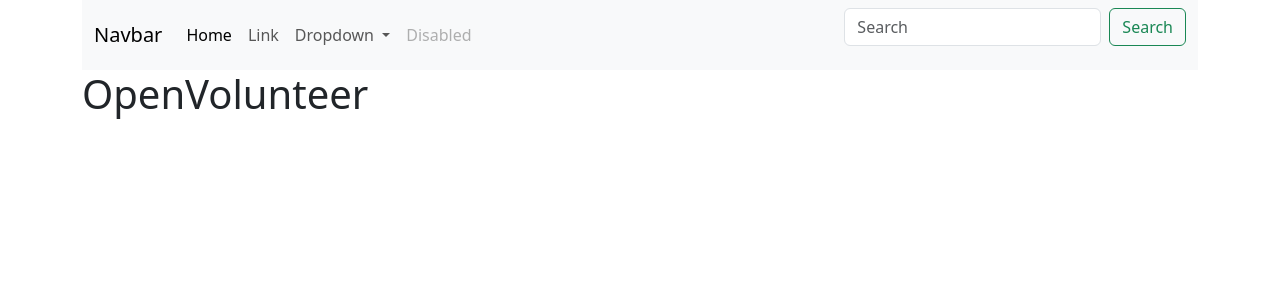
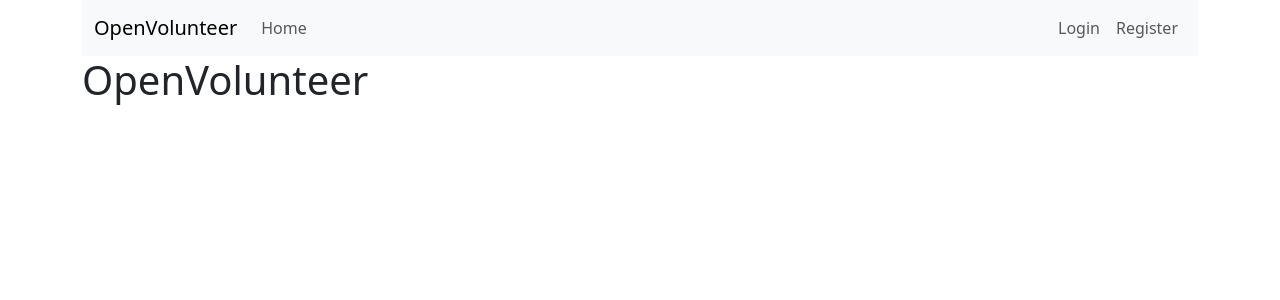
Before and after one commit to rodneygauna/openvolunteer, a Flask app: page / in a window 1280 px wide. Shown: the top 300 px of the page. Run offline with Flask 3, Linux system fonts and the light colour scheme; parts of the project's set-up code (start-up, migrations or seed data) failed here and were passed over; some libraries are stand-ins or nearby versions.

Commit message:
navbar logic updates

```diff
--- a/web/templates/navigation.html
+++ b/web/templates/navigation.html
@@ -1,7 +1,7 @@
 {% block navbar %}
 <nav class="navbar navbar-expand-lg bg-body-tertiary">
   <div class="container-fluid">
-    <a class="navbar-brand" href="#">Navbar</a>
+    <a class="navbar-brand" href="{{ url_for('core.index') }}">OpenVolunteer</a>
     <button
       class="navbar-toggler"
       type="button"
@@ -16,41 +16,37 @@
     <div class="collapse navbar-collapse" id="navbarSupportedContent">
       <ul class="navbar-nav me-auto mb-2 mb-lg-0">
         <li class="nav-item">
-          <a class="nav-link active" aria-current="page" href="#">Home</a>
+          <a class="nav-link" href="{{ url_for('core.index') }}">Home</a>
         </li>
+        {% if current_user.is_authenticated %}
         <li class="nav-item">
           <a class="nav-link" href="#">Link</a>
         </li>
-        <li class="nav-item dropdown">
-          <a
-            class="nav-link dropdown-toggle"
-            href="#"
-            role="button"
-            data-bs-toggle="dropdown"
-            aria-expanded="false"
-          >
-            Dropdown
-          </a>
-          <ul class="dropdown-menu">
-            <li><a class="dropdown-item" href="#">Action</a></li>
-            <li><a class="dropdown-item" href="#">Another action</a></li>
-            <li><hr class="dropdown-divider" /></li>
-            <li><a class="dropdown-item" href="#">Something else here</a></li>
-          </ul>
+        {% endif %} {% if current_user.is_authenticated and
+        current_user.role=='admin' %}
+        <li class="nav-item">
+          <a class="nav-link" href="#">Settings</a>
         </li>
-        <li class="nav-item">
-          <a class="nav-link disabled" aria-disabled="true">Disabled</a>
-        </li>
+        {% endif %}
       </ul>
-      <form class="d-flex" role="search">
-        <input
-          class="form-control me-2"
-          type="search"
-          placeholder="Search"
-          aria-label="Search"
-        />
-        <button class="btn btn-outline-success" type="submit">Search</button>
-      </form>
+      <div class="d-flex">
+        <ul class="navbar-nav me-auto mb-2 mb-lg-0">
+          {% if current_user.is_authenticated %}
+          <li class="nav-item">
+            <a class="nav-link" href="{{ url_for('users.logout') }}">Logout</a>
+          </li>
+          {% else %}
+          <li class="nav-item">
+            <a class="nav-link" href="{{ url_for('users.login') }}">Login</a>
+          </li>
+          <li class="nav-item">
+            <a class="nav-link" href="{{ url_for('users.register_user') }}"
+              >Register</a
+            >
+          </li>
+          {% endif %}
+        </ul>
+      </div>
     </div>
   </div>
 </nav>
```
